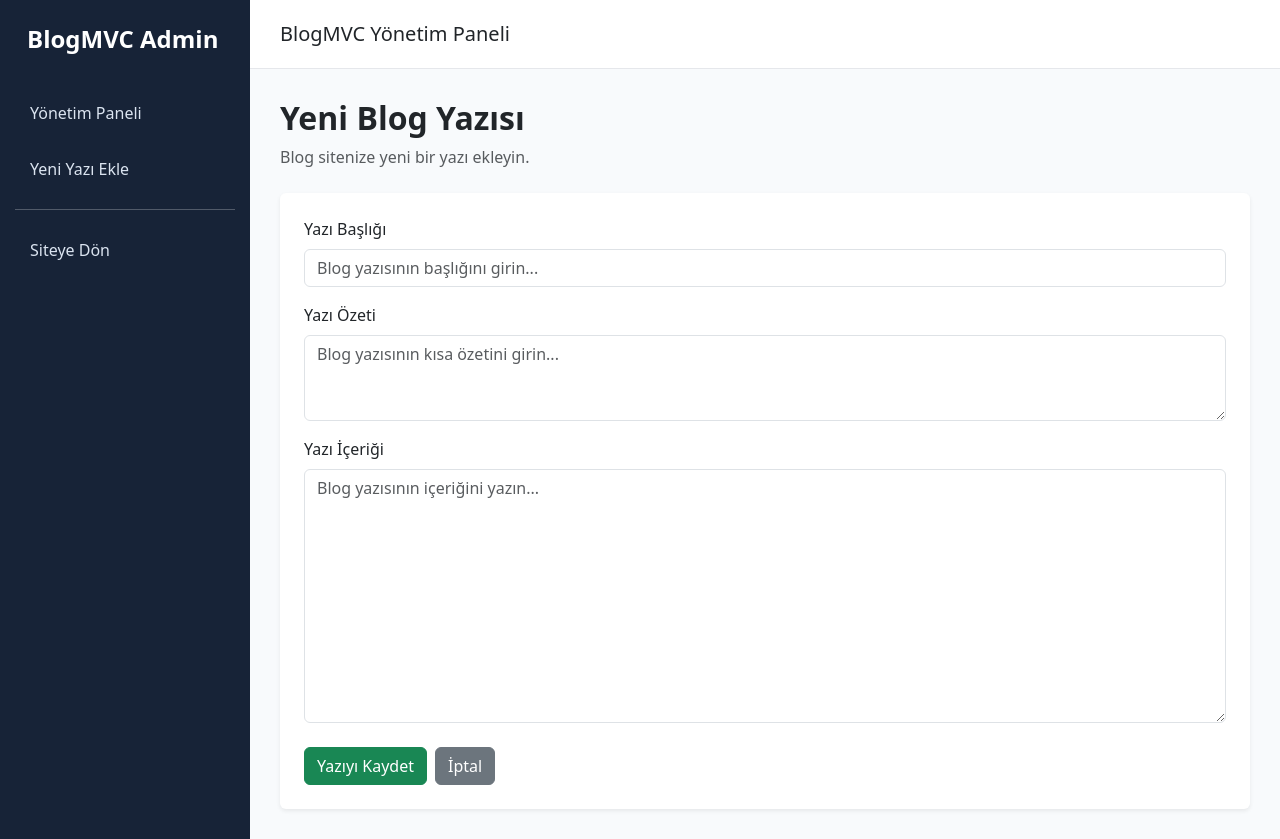
After one commit to WheniuskaOS/BlogMVC, an ASP.NET Core app: page /Admin/Posts/Create in a window 1280 px wide. The commit adds this page. Run offline with ASP.NET Core 8, Linux system fonts and the light colour scheme; the visitor is signed in with stand-in values (Sample User, id 1).

Commit message:
Add admin post creation page

```diff
--- /dev/null
+++ b/Areas/Admin/Views/Posts/Create.cshtml
@@ -0,0 +1,106 @@
+@model BlogMVC.Models.CreatePostViewModel
+
+@{
+    ViewData["Title"] = "Yeni Blog Yazısı";
+}
+
+<div class="mb-4">
+    <h2 class="fw-bold">Yeni Blog Yazısı</h2>
+
+    <p class="text-muted">
+        Blog sitenize yeni bir yazı ekleyin.
+    </p>
+</div>
+
+<div class="card shadow-sm border-0">
+    <div class="card-body p-4">
+
+        <form asp-area="Admin"
+              asp-controller="Posts"
+              asp-action="Create"
+              method="post">
+
+            <div asp-validation-summary="ModelOnly"
+                 class="text-danger mb-3">
+            </div>
+
+            <!-- BAŞLIK -->
+            <div class="mb-3">
+
+                <label asp-for="Title" class="form-label">
+                    Yazı Başlığı
+                </label>
+
+                <input asp-for="Title"
+                       class="form-control"
+                       placeholder="Blog yazısının başlığını girin..." />
+
+                <span asp-validation-for="Title"
+                      class="text-danger">
+                </span>
+
+            </div>
+
+            <!-- ÖZET -->
+            <div class="mb-3">
+
+                <label asp-for="Summary" class="form-label">
+                    Yazı Özeti
+                </label>
+
+                <textarea asp-for="Summary"
+                          class="form-control"
+                          rows="3"
+                          placeholder="Blog yazısının kısa özetini girin...">
+                </textarea>
+
+                <span asp-validation-for="Summary"
+                      class="text-danger">
+                </span>
+
+            </div>
+
+            <!-- İÇERİK -->
+            <div class="mb-3">
+
+                <label asp-for="Content" class="form-label">
+                    Yazı İçeriği
+                </label>
+
+                <textarea asp-for="Content"
+                          class="form-control"
+                          rows="10"
+                          placeholder="Blog yazısının içeriğini yazın...">
+                </textarea>
+
+                <span asp-validation-for="Content"
+                      class="text-danger">
+                </span>
+
+            </div>
+
+            <!-- BUTONLAR -->
+            <div class="d-flex gap-2 mt-4">
+
+                <button type="submit" class="btn btn-success">
+                    <i class="bi bi-check-circle"></i>
+                    Yazıyı Kaydet
+                </button>
+
+                <a asp-area="Admin"
+                   asp-controller="Posts"
+                   asp-action="Index"
+                   class="btn btn-secondary">
+                    İptal
+                </a>
+
+            </div>
+
+        </form>
+
+    </div>
+</div>
+
+@section Scripts {
+    <partial name="_ValidationScriptsPartial" />
+}
--- a/Areas/Admin/Views/Posts/Index.cshtml
+++ b/Areas/Admin/Views/Posts/Index.cshtml
@@ -13,7 +13,7 @@
         </p>
     </div>
 
-    <a asp-area=""
+    <a asp-area="Admin"
        asp-controller="Posts"
        asp-action="Create"
        class="btn btn-success">
--- a/Areas/Admin/Views/Shared/_AdminLayout.cshtml
+++ b/Areas/Admin/Views/Shared/_AdminLayout.cshtml
@@ -95,7 +95,7 @@
                 Yönetim Paneli
             </a>
 
-            <a asp-area=""
+            <a asp-area="Admin"
                asp-controller="Posts"
                asp-action="Create">
                 Yeni Yazı Ekle
```
Also changed, not shown: Areas/Admin/Controllers/PostsController.cs (+35 -0 lines), Views/Posts/Index.cshtml (+3 -23 lines).
